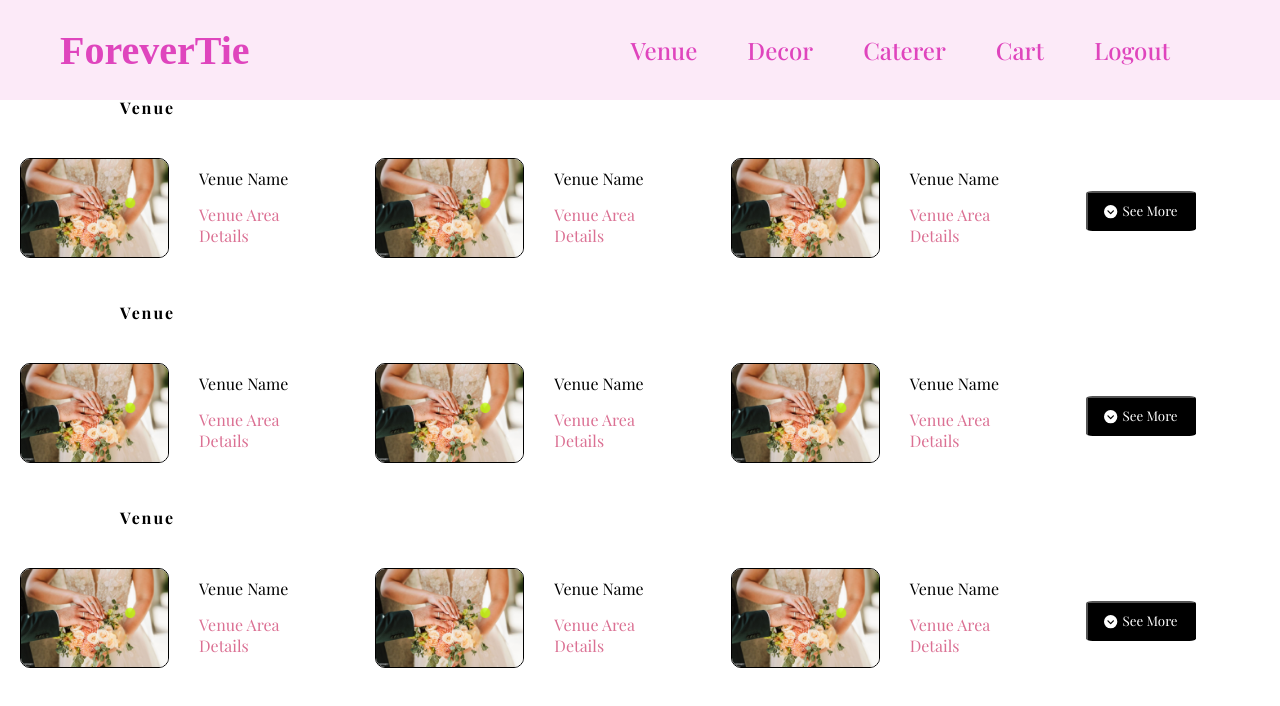
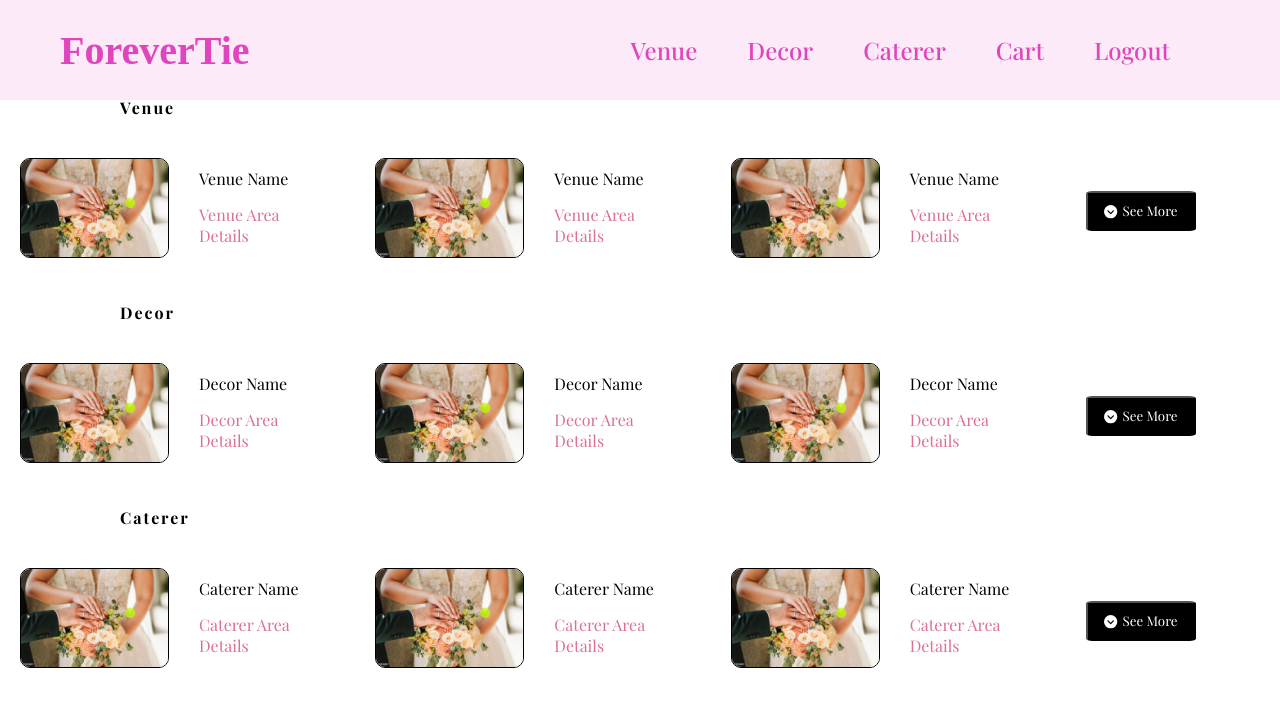
Before and after one commit to Sindhupandi54/MarriagePlanner, a React (Create React App) app in the folder marriage/: page /Dashboard in a window 1280 px wide. Shown: the top 706 px of the page. Built offline with nearby package versions, Linux system fonts and the light colour scheme; a web font is replaced by a local one.

Commit message:
Updated Dashboard

```diff
--- a/marriage/src/Pages/Dashboard/Dashboard.jsx
+++ b/marriage/src/Pages/Dashboard/Dashboard.jsx
@@ -7,144 +7,91 @@ import { useNavigate } from "react-router-dom";
 
 export default function Dashboard() {
     const navigate = useNavigate();
-    const handleSeeMore=()=>{
-        navigate('/CategoryDetails');
-    }
-    return (
-        <>
-            <Navbar/>
-            <div className="dashboard-outer-container">
+
+    const redirectToCategoryDetails = (categoryName) => {
+        let destinationPath = '';
+        switch (categoryName) {
+            case 'Venue':
+                destinationPath = '/venue';
+                break;
+            case 'Decor':
+                destinationPath = '/decorer';
+                break;
+            case 'Caterer':
+                destinationPath = '/caterer';
+                break;
+            default:
+                destinationPath = '/';
+                break;
+        }
+        navigate(destinationPath);
+    };
+
+    const handleSeeMore = (categoryName) => {
+        redirectToCategoryDetails(categoryName);
+    };
+
+    const renderCategory = (categoryName) => {
+        return (
             <div className="Dashboard-content">
                 <div className="category">
-                    <div className="category-name">
-                        Venue
+                    <div className="category-name" onClick={() => redirectToCategoryDetails(categoryName)}>
+                        {categoryName}
                     </div>
                 </div>
                 <div className="grid-container">
                     <div className="grid-item">
                         <div className="grid-item-details">
                             <div>
-                                <img className="grid-item-details-img" src="assets/wedding-image1.jpg" alt="" /></div>
+                                <img className="grid-item-details-img" src="assets/wedding-image1.jpg" alt="" />
+                            </div>
                             <div className="grid-item-details-text">
-                                <div>Venue Name</div>
-                                <div className="grid-item-details-text-area">Venue Area Details</div>
+                                <div>{categoryName} Name</div>
+                                <div className="grid-item-details-text-area">{categoryName} Area Details</div>
                             </div>
                         </div>
                     </div>
                     <div className="grid-item">
                         <div className="grid-item-details">
                             <div>
-                                <img className="grid-item-details-img" src="assets/wedding-image1.jpg" alt="" /></div>
+                                <img className="grid-item-details-img" src="assets/wedding-image1.jpg" alt="" />
+                            </div>
                             <div className="grid-item-details-text">
-                                <div>Venue Name</div>
-                                <div className="grid-item-details-text-area">Venue Area Details</div>
+                                <div>{categoryName} Name</div>
+                                <div className="grid-item-details-text-area">{categoryName} Area Details</div>
                             </div>
                         </div>
                     </div>
                     <div className="grid-item">
                         <div className="grid-item-details">
                             <div>
-                                <img className="grid-item-details-img" src="assets/wedding-image1.jpg" alt="" /></div>
+                                <img className="grid-item-details-img" src="assets/wedding-image1.jpg" alt="" />
+                            </div>
                             <div className="grid-item-details-text">
-                                <div>Venue Name</div>
-                                <div className="grid-item-details-text-area">Venue Area Details</div>
+                                <div>{categoryName} Name</div>
+                                <div className="grid-item-details-text-area">{categoryName} Area Details</div>
                             </div>
                         </div>
                     </div>
                     <div className="grid-item small">
-                        <button className="more-button" onClick={handleSeeMore}>
-                            <FontAwesomeIcon className="more-button-icon" icon={faChevronCircleDown} />See More</button>
+                        <button className="more-button" onClick={() => handleSeeMore(categoryName)}>
+                            <FontAwesomeIcon className="more-button-icon" icon={faChevronCircleDown} />See More
+                        </button>
                     </div>
                 </div>
             </div>
-            <div className="Dashboard-content">
-                <div className="category">
-                    <div className="category-name">
-                        Venue
-                    </div>
-                </div>
-                <div className="grid-container">
-                    <div className="grid-item">
-                        <div className="grid-item-details">
-                            <div>
-                                <img className="grid-item-details-img" src="assets/wedding-image1.jpg" alt="" /></div>
-                            <div className="grid-item-details-text">
-                                <div>Venue Name</div>
-                                <div className="grid-item-details-text-area">Venue Area Details</div>
-                            </div>
-                        </div>
-                    </div>
-                    <div className="grid-item">
-                        <div className="grid-item-details">
-                            <div>
-                                <img className="grid-item-details-img" src="assets/wedding-image1.jpg" alt="" /></div>
-                            <div className="grid-item-details-text">
-                                <div>Venue Name</div>
-                                <div className="grid-item-details-text-area">Venue Area Details</div>
-                            </div>
-                        </div>
-                    </div>
-                    <div className="grid-item">
-                        <div className="grid-item-details">
-                            <div>
-                                <img className="grid-item-details-img" src="assets/wedding-image1.jpg" alt="" /></div>
-                            <div className="grid-item-details-text">
-                                <div>Venue Name</div>
-                                <div className="grid-item-details-text-area">Venue Area Details</div>
-                            </div>
-                        </div>
-                    </div>
-                    <div className="grid-item small">
-                        <button className="more-button">
-                            <FontAwesomeIcon className="more-button-icon" icon={faChevronCircleDown} />See More</button>
-                    </div>
-                </div>
-            </div>
-            <div className="Dashboard-content">
-                <div className="category">
-                    <div className="category-name">
-                        Venue
-                    </div>
-                </div>
-                <div className="grid-container">
-                    <div className="grid-item">
-                        <div className="grid-item-details">
-                            <div>
-                                <img className="grid-item-details-img" src="assets/wedding-image1.jpg" alt="" /></div>
-                            <div className="grid-item-details-text">
-                                <div>Venue Name</div>
-                                <div className="grid-item-details-text-area">Venue Area Details</div>
-                            </div>
-                        </div>
-                    </div>
-                    <div className="grid-item">
-                        <div className="grid-item-details">
-                            <div>
-                                <img className="grid-item-details-img" src="assets/wedding-image1.jpg" alt="" /></div>
-                            <div className="grid-item-details-text">
-                                <div>Venue Name</div>
-                                <div className="grid-item-details-text-area">Venue Area Details</div>
-                            </div>
-                        </div>
-                    </div>
-                    <div className="grid-item">
-                        <div className="grid-item-details">
-                            <div>
-                                <img className="grid-item-details-img" src="assets/wedding-image1.jpg" alt="" /></div>
-                            <div className="grid-item-details-text">
-                                <div>Venue Name</div>
-                                <div className="grid-item-details-text-area">Venue Area Details</div>
-                            </div>
-                        </div>
-                    </div>
-                    <div className="grid-item small">
-                        <button className="more-button">
-                            <FontAwesomeIcon className="more-button-icon" icon={faChevronCircleDown} />See More</button>
-                    </div>
-                </div>
-            </div>
+        );
+    };
+
+    return (
+        <>
+            <Navbar/>
+            <div className="dashboard-outer-container">
+                {renderCategory("Venue")}
+                {renderCategory("Decor")}
+                {renderCategory("Caterer")}
+                {/* Add more categories as needed */}
             </div>
         </>
-    )
-
+    );
 }
```
